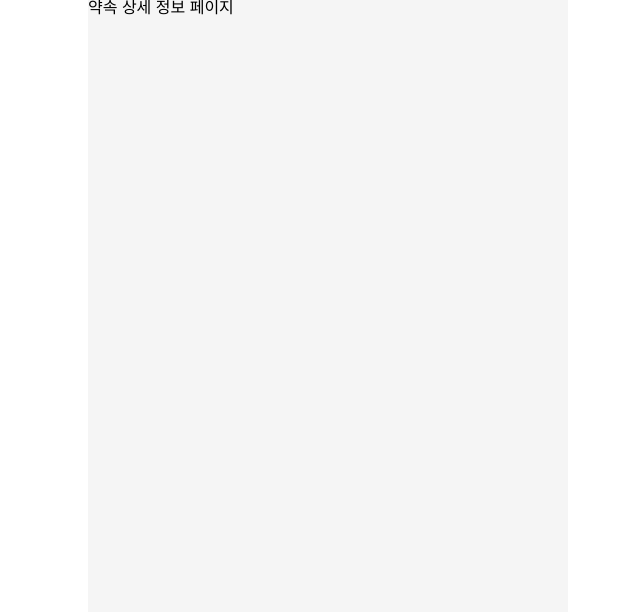
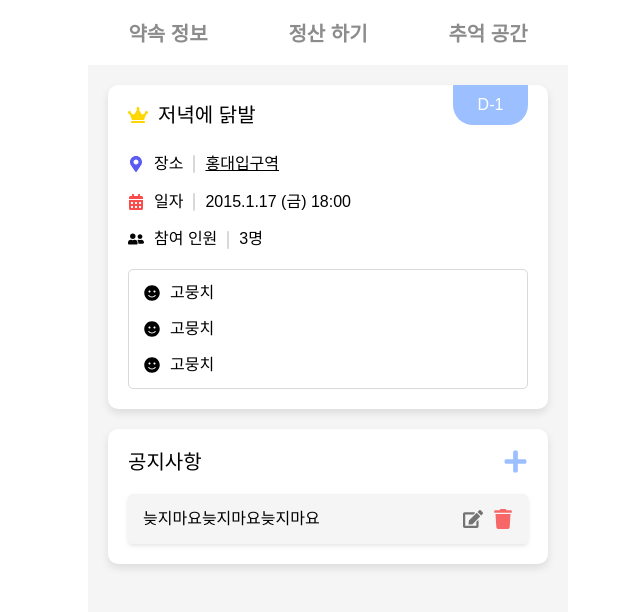
Before and after one commit to FRONT-END-BOOTCAMP-PLUS-3/moongchija, a Next.js app: page /detail/1/information in a window 1280 px wide. Shown: the top 612 px of the page, without its empty margins (312-952 px from the left). Built offline with nearby package versions, Linux system fonts and the light colour scheme; a web font is replaced by a local one.

Commit message:
[style] 약속 상세 페이지에 컴포넌트 import

```diff
--- a/app/detail/[id]/information/page.tsx
+++ b/app/detail/[id]/information/page.tsx
@@ -1,5 +1,15 @@
+import InformationDetail from "../../_components/InformationDetail/InformationDetail";
+import NoticeDetail from "../../_components/NoticeDetail/NoticeDetail";
+import TabMenu from "../../_components/TabMenu/TabMenu";
+
 const InformationPage = () => {
-  return <div> 약속 상세 정보 페이지</div>;
+  return (
+    <div>
+      <TabMenu />
+      <InformationDetail />
+      <NoticeDetail />
+    </div>
+  );
 };
 
 export default InformationPage;
```
